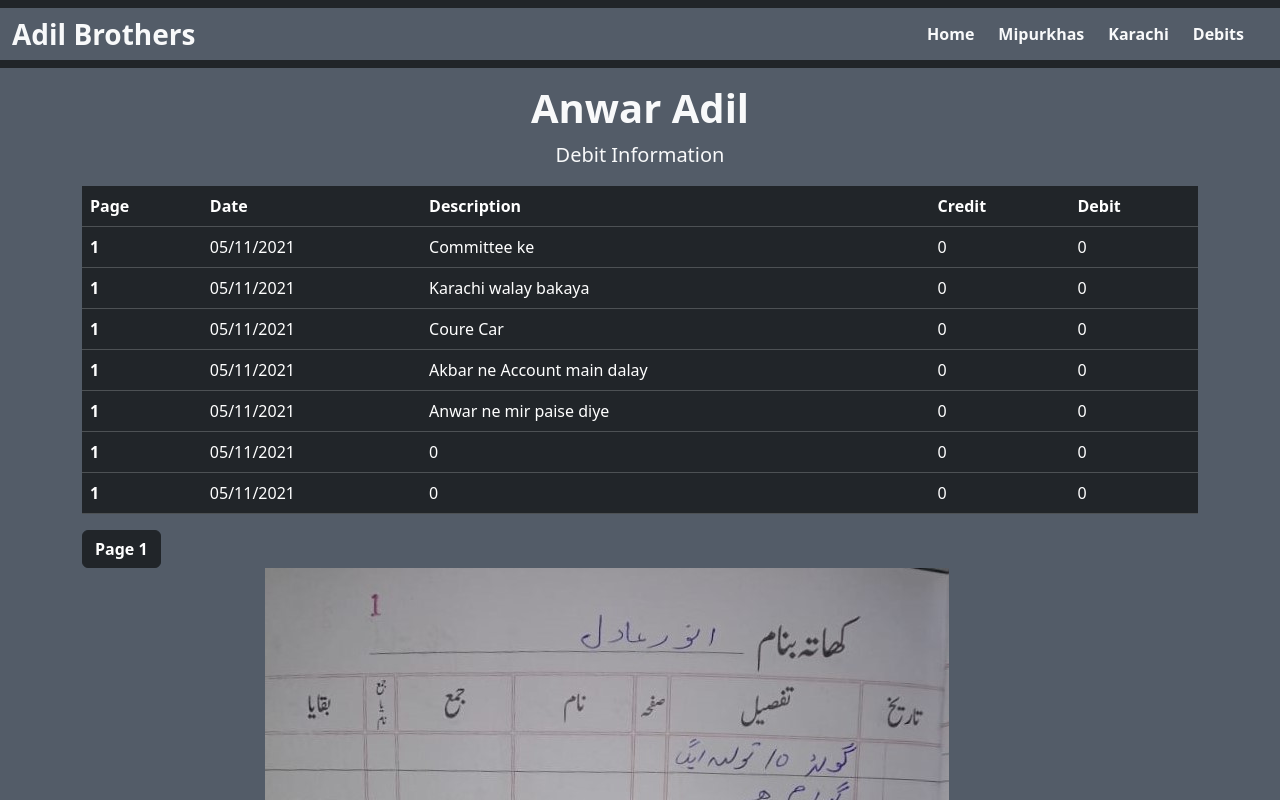
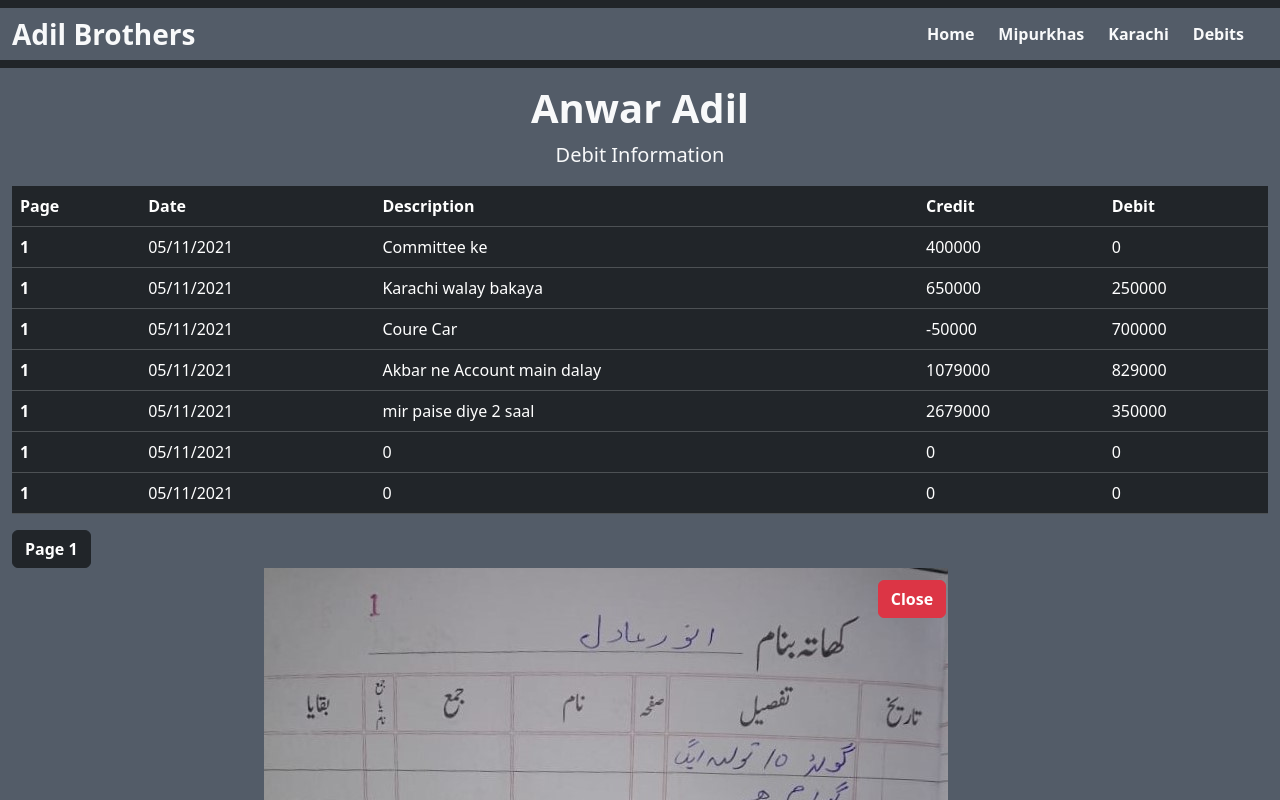
Before and after one commit to digitalrehman/Bussiness-Managment, a React (Vite) app: page /Anwar_Adil in a window 1280 px wide. Both pictures are taken after a click on the button "Page 1". Shown: the top 800 px of the page. Built offline with nearby package versions, Linux system fonts and the light colour scheme.

Commit message:
Update Anwar_Adil.jsx

```diff
--- a/src/Componentes/Debit Details/Anwar_Adil.jsx
+++ b/src/Componentes/Debit Details/Anwar_Adil.jsx
@@ -10,14 +10,14 @@ const Anwar_Adil = () => {
 
   return (
     <>
-      <div className="container">
+      <div className="container-fluid">
         <div className="row my-3">
           <div className="text-center">
             <h1 className="fw-bold text-light">Anwar Adil</h1>
             <p className="text-light fs-5">Debit Information</p>
           </div>
           <div className="col-12">
-            <table className="table table-dark">
+            <table className="table table-dark overflow-scroll">
               <thead>
                 <tr>
                   <th scope="col">Page</th>
@@ -32,36 +32,36 @@ const Anwar_Adil = () => {
                   <th scope="row">1</th>
                   <td>05/11/2021</td>
                   <td>Committee ke</td>
-                  <td>0</td>
+                  <td>400000</td>
                   <td>0</td>
                 </tr>
                 <tr>
                   <th scope="row">1</th>
                   <td>05/11/2021</td>
                   <td>Karachi walay bakaya</td>
-                  <td>0</td>
-                  <td>0</td>
+                  <td>650000</td>
+                  <td>250000</td>
                 </tr>
                 <tr>
                   <th scope="row">1</th>
                   <td>05/11/2021</td>
                   <td>Coure Car</td>
-                  <td>0</td>
-                  <td>0</td>
+                  <td>-50000</td>
+                  <td>700000</td>
                 </tr>
                 <tr>
                   <th scope="row">1</th>
                   <td>05/11/2021</td>
                   <td>Akbar ne Account main dalay</td>
-                  <td>0</td>
-                  <td>0</td>
+                  <td>1079000</td>
+                  <td>829000</td>
                 </tr>
                 <tr>
                   <th scope="row">1</th>
                   <td>05/11/2021</td>
-                  <td>Anwar ne mir paise diye</td>
-                  <td>0</td>
-                  <td>0</td>
+                  <td> mir paise diye 2 saal</td>
+                  <td>2679000</td>
+                  <td>350000</td>
                 </tr>
                 <tr>
                   <th scope="row">1</th>
@@ -94,13 +94,14 @@ const Anwar_Adil = () => {
                   }}
                 >
                   <img src={page1} />
+
                   <button
                     style={{
-                    position: "relative",
-                      top: "10px",
-                      right: "10px"
-                  }}
-                    className="btn btn-danger"
+                      position: "relative",
+                      left: "-70px",
+                      top: "-390px",
+                    }}
+                    className="btn btn-danger fw-bold"
                     onClick={() => setVisible(false)}
                   >
                     Close
```
